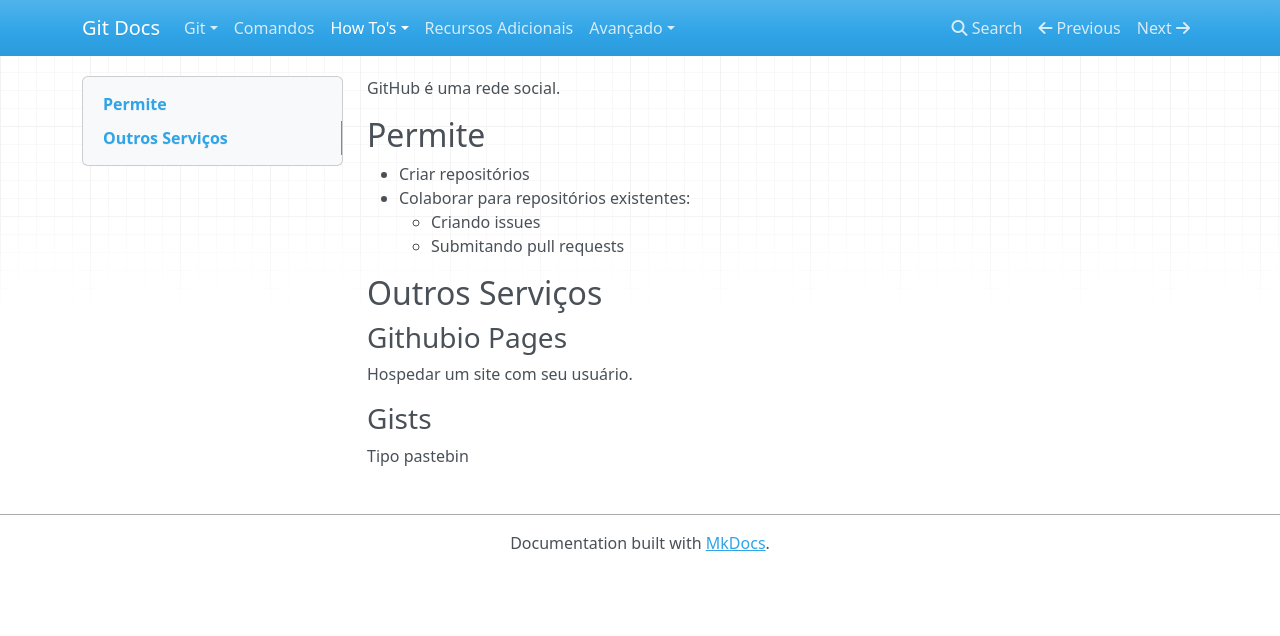
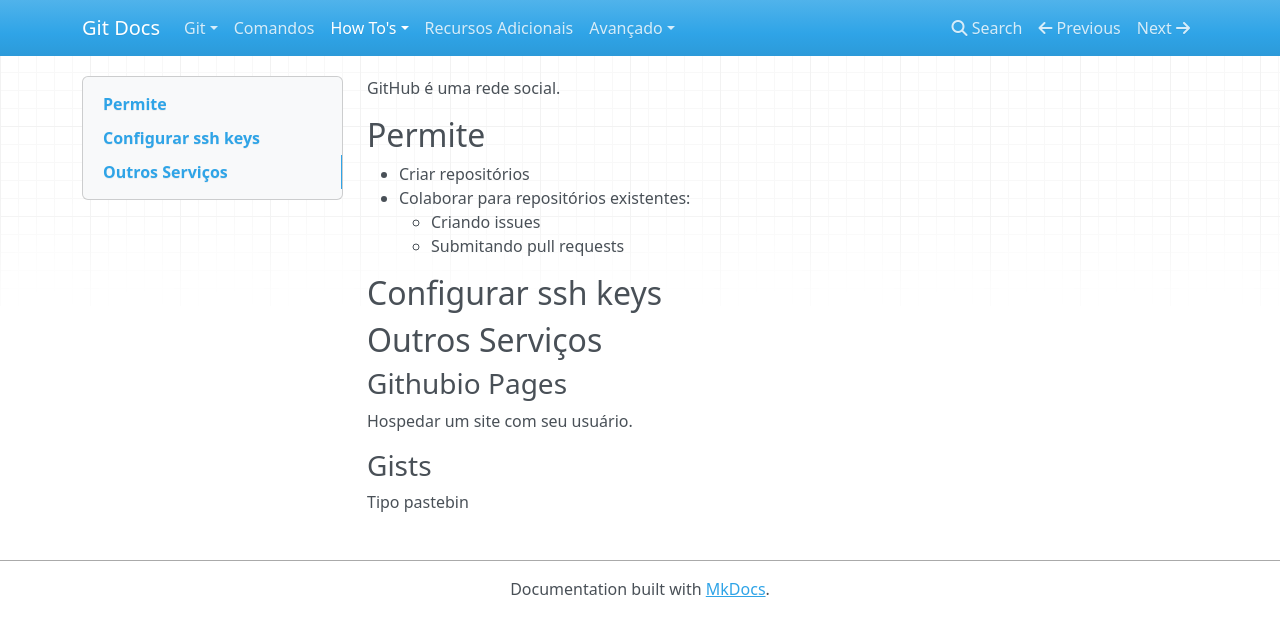
Before and after one commit to jeanCarloMachado/git_course, an MkDocs documentation site: the page built from docs/14_Github.md, in a window 1280 px wide. Shown: the top 636 px of the page. Built offline with MkDocs 1.6.1, drawn with Linux system fonts in a browser that asks for light colours; nearby versions of some CDN libraries; old or Windows-style settings are respelled for this version of MkDocs.

Commit message:
melhorias de estilo

```diff
--- a/docs/14_Github.md
+++ b/docs/14_Github.md
@@ -9,6 +9,9 @@ Permite
     - Criando issues
     - Submitando pull requests
 
+Configurar ssh keys
+-------------------
+
 Outros Serviços
 ---------------
 
```
Also changed, not shown: README.md (+1 -1 lines).
